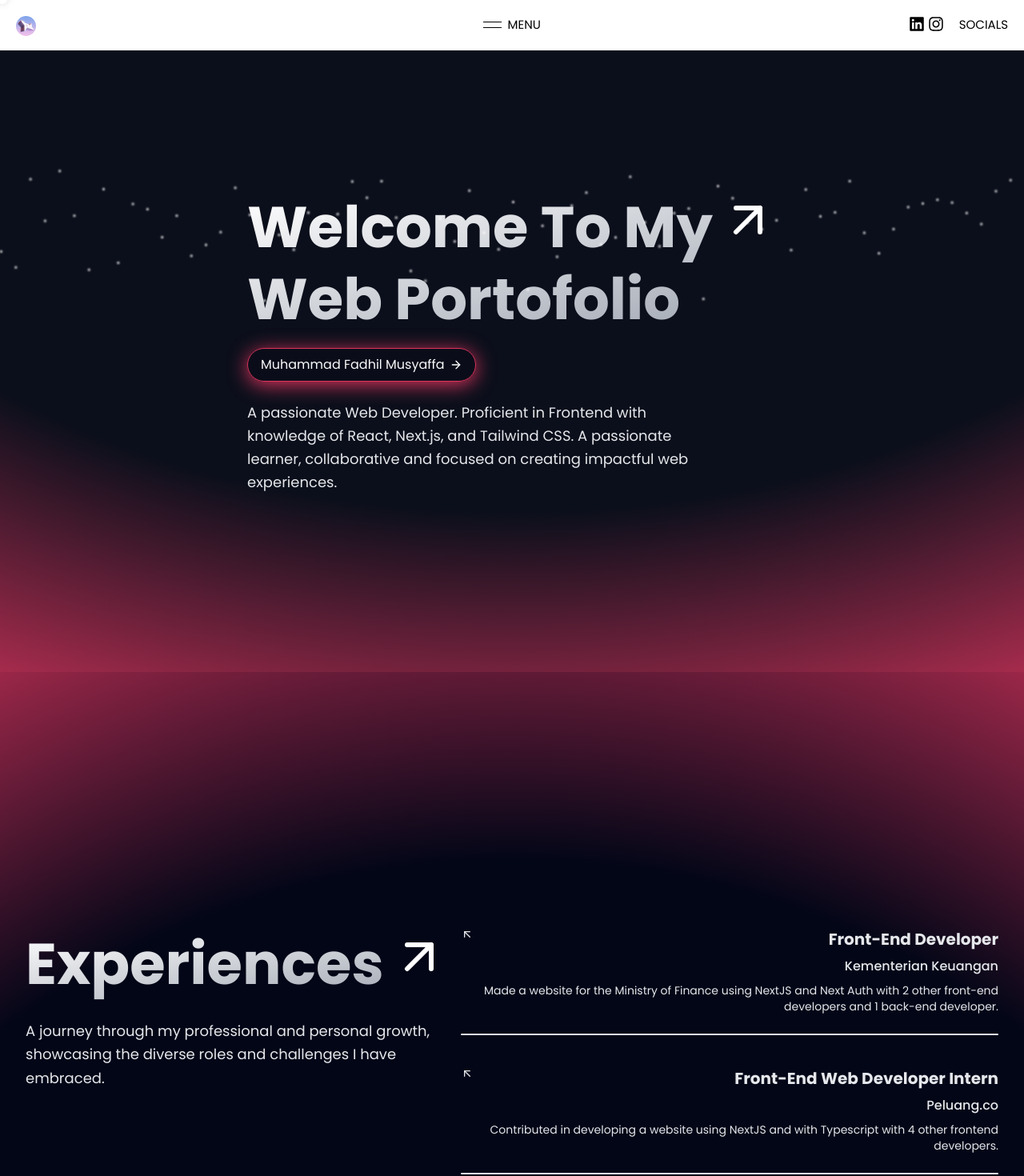
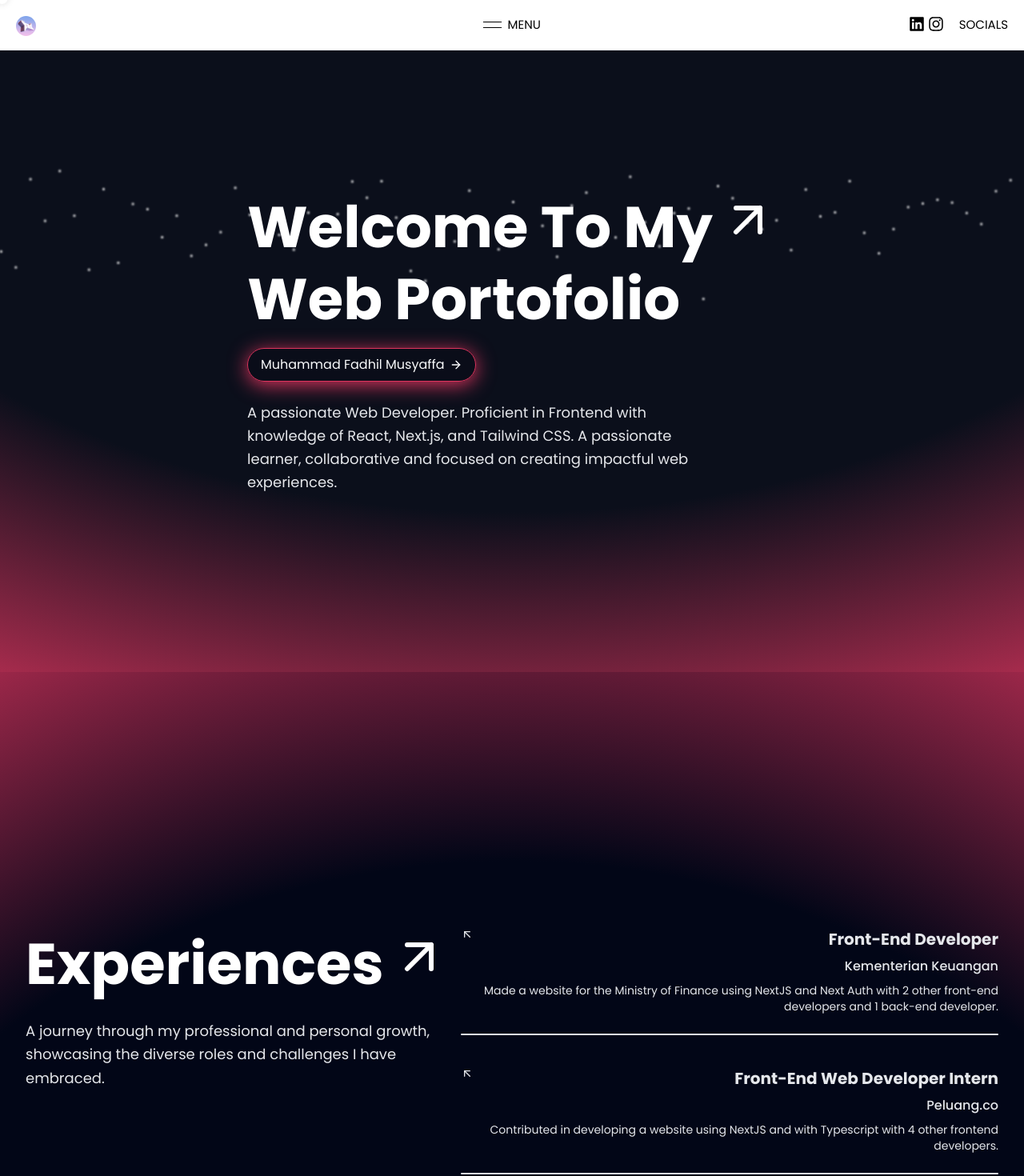
Before and after one commit to Ader-EX/portofolio, a Next.js app: page / in a window 1280 px wide. Shown: the top 1470 px of the page at 80% size. Built offline with nearby package versions, Linux system fonts and the light colour scheme; a web font is replaced by a local one.

Commit message:
changed color

```diff
--- a/components/Home/Experiences.jsx
+++ b/components/Home/Experiences.jsx
@@ -67,7 +67,7 @@ const Experience = () => {
     >
       <div className="flex flex-col sm:flex-row gap-4 mt-[20rem] ">
         <div className="z-1 flex flex-col items-start">
-          <h1 className="flex max-w-2xl gap-x-2 font-bold bg-gradient-to-br from-white to-gray-400 bg-clip-text text-3xl leading-tight text-transparent sm:text-5xl sm:leading-tight md:text-7xl md:leading-tight">
+          <h1 className="flex max-w-2xl gap-x-2 font-bold text-white text-3xl leading-tight text-transparent sm:text-5xl sm:leading-tight md:text-7xl md:leading-tight">
             Experiences
             <FiArrowUpRight className="max-w-2xl text-white transition-transform hover:rotate-90" />
           </h1>
--- a/components/Home/Home.jsx
+++ b/components/Home/Home.jsx
@@ -94,7 +94,7 @@ const NewHome = () => {
     >
       {" "}
       <div className="relative z-1 flex flex-col items-start">
-        <h1 className="max-w-3xl font-bold flex gap-x-2 mb-4 bg-gradient-to-br from-white to-gray-400 bg-clip-text  text-3xl leading-tight text-transparent sm:text-5xl sm:leading-tight md:text-7xl md:leading-tight">
+        <h1 className="max-w-3xl font-bold flex gap-x-2 mb-4 text-white  text-3xl leading-tight text-transparent sm:text-5xl sm:leading-tight md:text-7xl md:leading-tight">
           Welcome To My <br /> Web Portofolio
           <FiArrowUpRight className="transition-transform max-w-3xl text-white hover:rotate-90 " />
         </h1>
```
